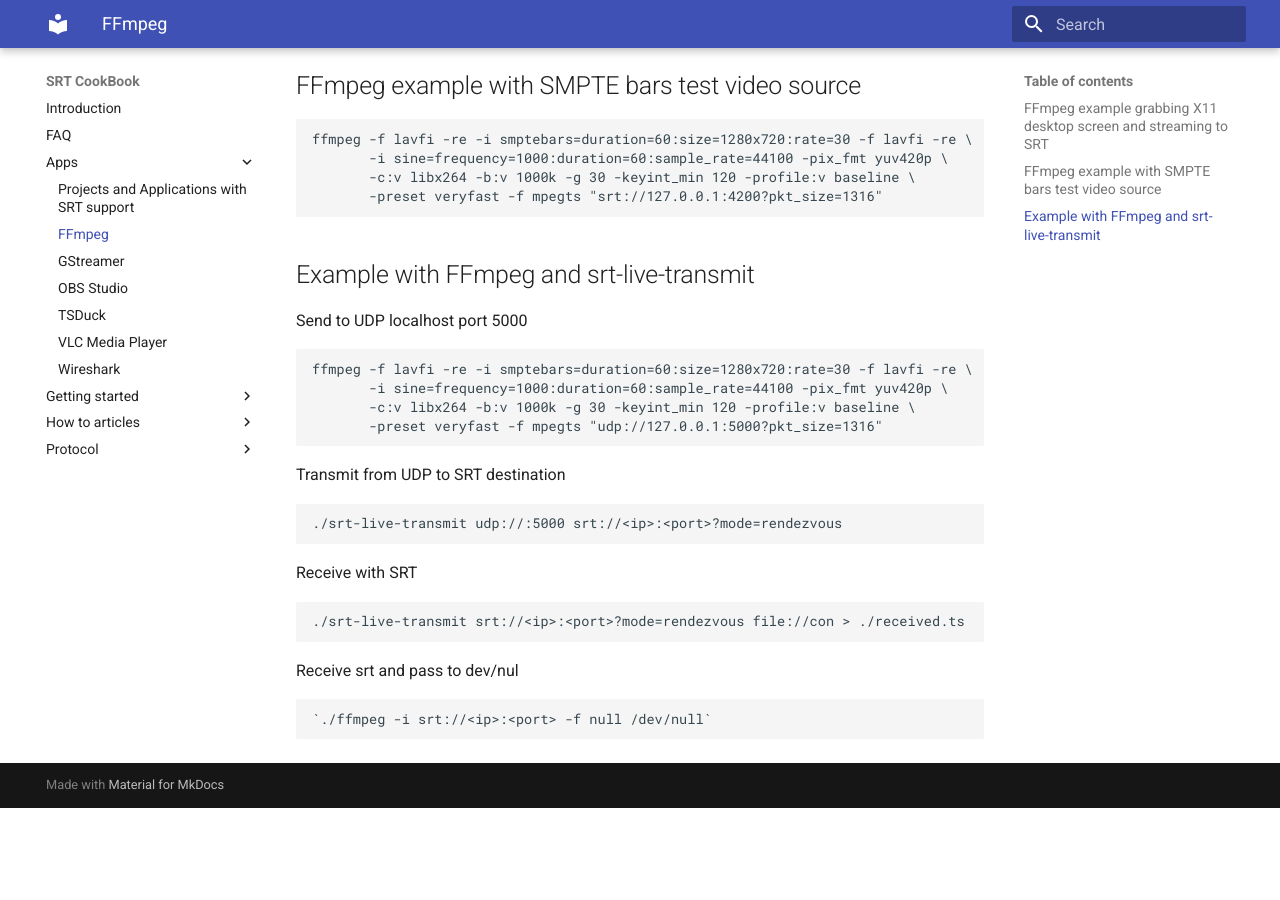
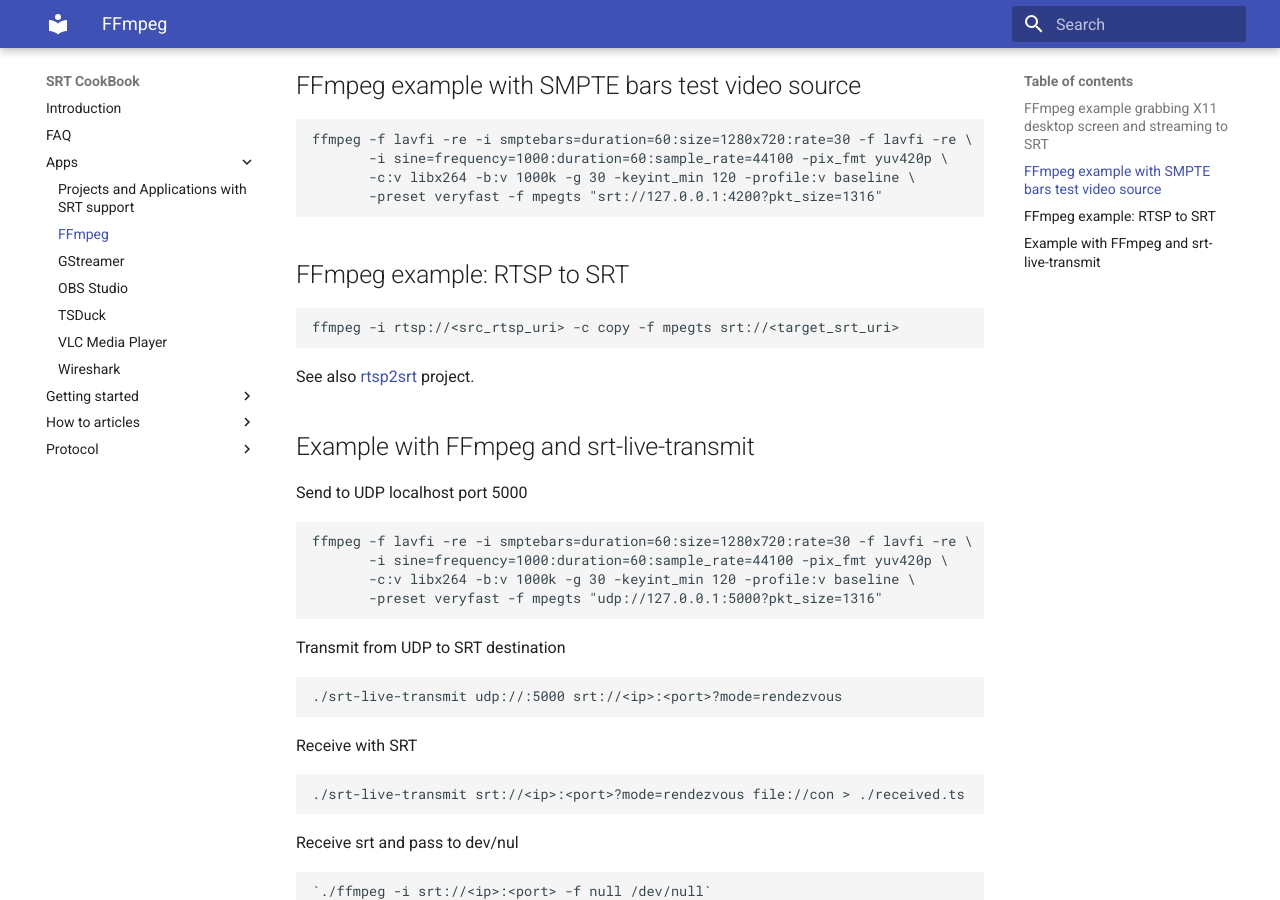
Before and after one commit to SRTLab/srt-cookbook, an MkDocs documentation site: the page built from docs/apps/ffmpeg.md, in a window 1280 px wide and 900 px high, scrolled down 1381 px. Built offline with MkDocs 1.6.1 and Material for MkDocs 9.7.7, drawn with Linux system fonts in a browser that asks for light colours; before the commit the page ends 2189 px from its top, so only the background shows below that.

Commit message:
Added RTSP to SRT FFMpeg example

````diff
--- a/docs/apps/ffmpeg.md
+++ b/docs/apps/ffmpeg.md
@@ -61,6 +61,15 @@
        -preset veryfast -f mpegts "srt://127.0.0.1:4200?pkt_size=1316"
 ```
 
+
+## FFmpeg example: RTSP to SRT
+
+```shell
+ffmpeg -i rtsp://<src_rtsp_uri> -c copy -f mpegts srt://<target_srt_uri>
+```
+
+See also [rtsp2srt](https://github.com/snowgames95/rtsp2srt) project.
+
 ## Example with FFmpeg and srt-live-transmit
 
 Send to UDP localhost port 5000
````
